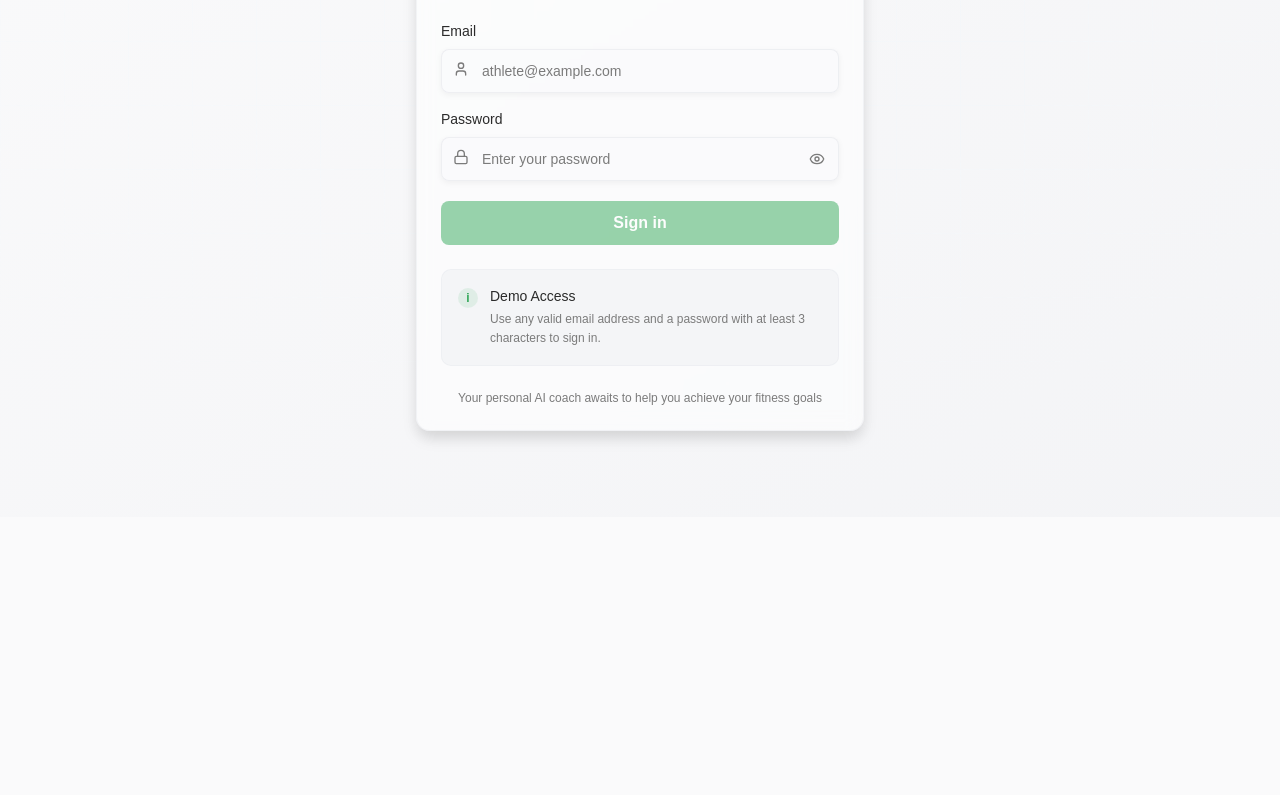
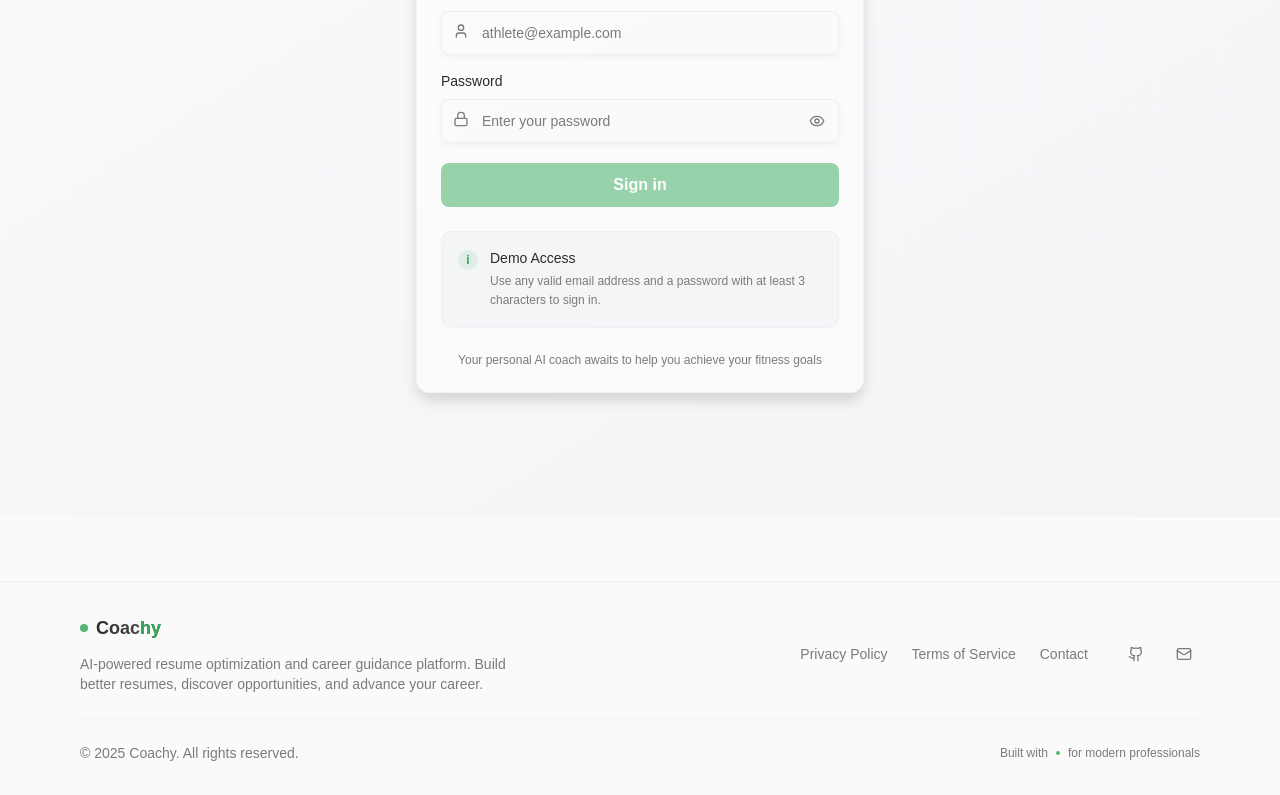
Before and after one commit to xavierzaidane/ai-coach-frontend, a Next.js app: page / in a window 1280 px wide. Shown: the part 343-1138 px from the top of the page. Before the commit the page ends 860 px from the top, so only its background shows below. Built offline with nearby package versions, Linux system fonts and the light colour scheme.

Commit message:
(frontend) chat-interface and footer fixed

```diff
--- a/app/chat/page.tsx
+++ b/app/chat/page.tsx
@@ -4,7 +4,7 @@ import Navbar from "@/components/home/Navbar";
 
 export default function ChatPage() {
   return (
-    <div className="min-h-screen flex flex-col bg-background relative overflow-hidden">
+    <div className="min-h-screen flex flex-col bg-background relative overflow-hidden mt-4">
       <div className="absolute inset-0 -z-10 bg-gradient-to-br from-background via-background to-primary/5" />
       <div className="absolute inset-0 -z-10 bg-[linear-gradient(to_right,#e2e8f0_1px,transparent_1px),linear-gradient(to_bottom,#e2e8f0_1px,transparent_1px)] dark:bg-[linear-gradient(to_right,#374151_1px,transparent_1px),linear-gradient(to_bottom,#374151_1px,transparent_1px)] bg-[size:4rem_4rem] [mask-image:radial-gradient(ellipse_80%_80%_at_50%_50%,#000_30%,transparent_100%)] opacity-40 dark:opacity-20" />
       <div className="absolute top-0 left-0 -z-10 w-96 h-96 bg-gradient-to-br from-primary/10 to-primary/5 rounded-full blur-3xl opacity-50" />
--- a/app/layout.tsx
+++ b/app/layout.tsx
@@ -31,7 +31,19 @@ export default function RootLayout({
       <body
         className={`${inter.variable} ${robotoMono.variable} antialiased`}
       >
-        <Toaster richColors position="top-center" />
+        <Toaster
+          position="top-center"
+          richColors
+          toastOptions={{
+            classNames: {
+              toast:
+                "border rounded-xl shadow-lg bg-white/80 dark:bg-neutral-900/90 text-neutral-900 dark:text-neutral-100 backdrop-blur-lg",
+              success: "bg-green-500 text-white",
+              error: "bg-rose-500 text-white",
+            },
+          }}
+        />
+
         <ThemeProvider
           attribute="class"
           defaultTheme="system"
--- a/app/login/page.tsx
+++ b/app/login/page.tsx
@@ -26,7 +26,7 @@ export default function LoginPage({ onLogin, isLoading = false }: LoginPageProps
   };
 
   return (
-    <div className="min-h-screen flex items-center justify-center bg-gradient-to-br from-background to-muted/30 px-4 py-8 pt-24">
+    <div className="min-h-screen flex items-center justify-center bg-gradient-to-br from-background to-muted/30 px-2 py-5 pt-2">
       <div className="absolute inset-0 bg-[linear-gradient(to_right,#f0f9ff_1px,transparent_1px),linear-gradient(to_bottom,#f0f9ff_1px,transparent_1px)] bg-[size:4rem_4rem] [mask-image:radial-gradient(ellipse_80%_50%_at_50%_50%,#000_40%,transparent_100%)] opacity-20"></div>
 
       <Card className="w-full max-w-md border-border/40 bg-card/50 backdrop-blur-sm shadow-xl">
--- a/app/page.tsx
+++ b/app/page.tsx
@@ -1,17 +1,22 @@
 "use client";
 
-import { useState, useEffect } from "react";
+import { useState, useEffect, useRef } from "react";
 import { useRouter } from "next/navigation";
 import { toast } from "sonner";
 import Navbar from "@/components/home/Navbar";
 import Dashboard from "@/components/home/Dashboard";
 import LoginPage from "./login/page";
+import Footer from "@/components/home/Footer";
+import { motion, useInView } from "framer-motion";
+
 
 export default function HomePage() {
   const [isAuthenticated, setIsAuthenticated] = useState<boolean | null>(null);
   const [user, setUser] = useState<{ name: string; email: string } | null>(null);
   const [isLoading, setIsLoading] = useState(false);
   const router = useRouter();
+  const footerRef = useRef(null);
+  const isFooterInView = useInView(footerRef, { once: true, margin: "-100px" });
 
   useEffect(() => {
     const checkAuth = () => {
@@ -109,6 +114,8 @@ export default function HomePage() {
     );
   }
 
+
+
   return (
     <div className="min-h-screen flex flex-col bg-background">
       <Navbar
@@ -123,6 +130,7 @@ export default function HomePage() {
           <Dashboard user={user} />
         )}
       </main>
+      <Footer/>
     </div>
   );
 }
--- a/components/dashboard/WelcomeSection.tsx
+++ b/components/dashboard/WelcomeSection.tsx
@@ -61,7 +61,7 @@ export default function WelcomeSection({ user: propUser }: WelcomeSectionProps)
     <motion.div
       initial={{ opacity: 0, y: 25 }}
       animate={{ opacity: 1, y: 0 }}
-      transition={{ duration: 0.6, ease: "easeOut" }}
+      transition={{ duration: 0.10, ease: "easeOut" }}
       className="relative z-10 flex items-center justify-between bg-gradient-to-br from-primary/10 via-primary/5 to-background rounded-3xl p-8 border border-primary/20 mb-12 overflow-hidden"
     >
 
@@ -104,7 +104,7 @@ export default function WelcomeSection({ user: propUser }: WelcomeSectionProps)
       <motion.div
         initial={{ opacity: 0, scale: 0.8 }}
         animate={{ opacity: 1, scale: 1 }}
-        transition={{ duration: 0.6, delay: 0.3 }}
+        transition={{ duration: 0.10, delay: 0.3 }}
         whileHover={{ scale: 1.05, rotate: 1 }}
         className="lg:flex hidden items-center justify-center size-32 bg-gradient-to-br from-primary/20 to-primary/10 rounded-full relative z-10"
       >
--- a/components/home/Dashboard.tsx
+++ b/components/home/Dashboard.tsx
@@ -16,7 +16,7 @@ function Dashboard({ user }: DashboardProps) {
       <WelcomeSection />
       <MainActions />
       <ActivityOverview />
-      <div className="mt-10"><Footer/></div>
+
     </div>
     </>
   );
--- a/components/home/Footer.tsx
+++ b/components/home/Footer.tsx
@@ -1,31 +1,92 @@
 import React from "react";
 import Link from "next/link";
+import { Github, Mail, ExternalLink } from "lucide-react";
 
 export default function Footer() {
   const year = new Date().getFullYear();
 
   return (
-    <footer className="w-full py-6 bg-transparent">
-      <div className="max-w-5xl mx-auto px-4 flex flex-col sm:flex-row items-center justify-between gap-4">
-        <p className="text-sm text-neutral-600 dark:text-neutral-400">
-          © {year} Coachy AI. All rights reserved.
+    <footer className="w-full py-8 bg-transparent border-t border-neutral-200/50 dark:border-neutral-800/50 mt-16">
+      <div className="max-w-6xl mx-auto px-4">
+        {/* Main Footer Content */}
+        <div className="flex flex-col lg:flex-row items-center justify-between gap-6 mb-6">
+          {/* Brand Section */}
+          <div className="flex flex-col items-center lg:items-start text-center lg:text-left">
+            <div className="flex items-center gap-2 mb-3">
+              <div className="w-2 h-2 bg-primary rounded-full animate-pulse"></div>
+              <span className="text-lg font-semibold bg-gradient-to-r from-foreground to-foreground/80 bg-clip-text text-transparent">
+                Coac<span className="text-primary">hy</span>
+              </span>
+            </div>
+            <p className="text-sm text-muted-foreground max-w-md">
+              AI-powered resume optimization and career guidance platform.
+              Build better resumes, discover opportunities, and advance your career.
             </p>
+          </div>
 
+          {/* Links Section */}
+          <div className="flex flex-col sm:flex-row items-center gap-8">
+            {/* Legal Links */}
+            <div className="flex flex-col sm:flex-row items-center gap-6">
+              <Link
+                href="/privacy"
+                className="text-sm text-muted-foreground hover:text-foreground transition-colors duration-200 flex items-center gap-1"
+              >
+                Privacy Policy
+              </Link>
+              <Link
+                href="/terms"
+                className="text-sm text-muted-foreground hover:text-foreground transition-colors duration-200 flex items-center gap-1"
+              >
+                Terms of Service
+              </Link>
+              <Link
+                href="/contact"
+                className="text-sm text-muted-foreground hover:text-foreground transition-colors duration-200 flex items-center gap-1"
+              >
+                Contact
+              </Link>
+            </div>
+
+            {/* Social & External Links */}
             <div className="flex items-center gap-4">
-          <Link href="/privacy" className="text-sm hover:underline">
-            Privacy
-          </Link>
-          <Link href="/terms" className="text-sm hover:underline">
-            Terms
-          </Link>
               <a
                 href="https://github.com"
                 target="_blank"
                 rel="noopener noreferrer"
-            className="text-sm hover:underline"
+                className="p-2 text-muted-foreground hover:text-foreground hover:bg-neutral-100 dark:hover:bg-neutral-800 rounded-lg transition-all duration-200"
+                aria-label="GitHub Repository"
               >
-            GitHub
+                <Github className="w-4 h-4" />
               </a>
+              <a
+                href="mailto:support@resumyai.com"
+                className="p-2 text-muted-foreground hover:text-foreground hover:bg-neutral-100 dark:hover:bg-neutral-800 rounded-lg transition-all duration-200"
+                aria-label="Contact Support"
+              >
+                <Mail className="w-4 h-4" />
+              </a>
+            </div>
+          </div>
+        </div>
+
+        {/* Bottom Bar */}
+        <div className="pt-6 border-t border-neutral-200/30 dark:border-neutral-800/30">
+          <div className="flex flex-col sm:flex-row items-center justify-between gap-4">
+            <p className="text-sm text-muted-foreground">
+              © {year} Coachy. All rights reserved.
+            </p>
+
+            <div className="flex items-center gap-2">
+              <span className="text-xs text-muted-foreground">
+                Built with
+              </span>
+              <div className="w-1 h-1 bg-primary rounded-full animate-pulse"></div>
+              <span className="text-xs text-muted-foreground">
+                for modern professionals
+              </span>
+            </div>
+          </div>
         </div>
       </div>
     </footer>
```
Also changed, not shown: components/chat-interfaces.tsx (+6 -7 lines), components/dashboard/HealthOverview.tsx (+85 -19 lines). Lines whose indentation alone changed are shown as unchanged.
